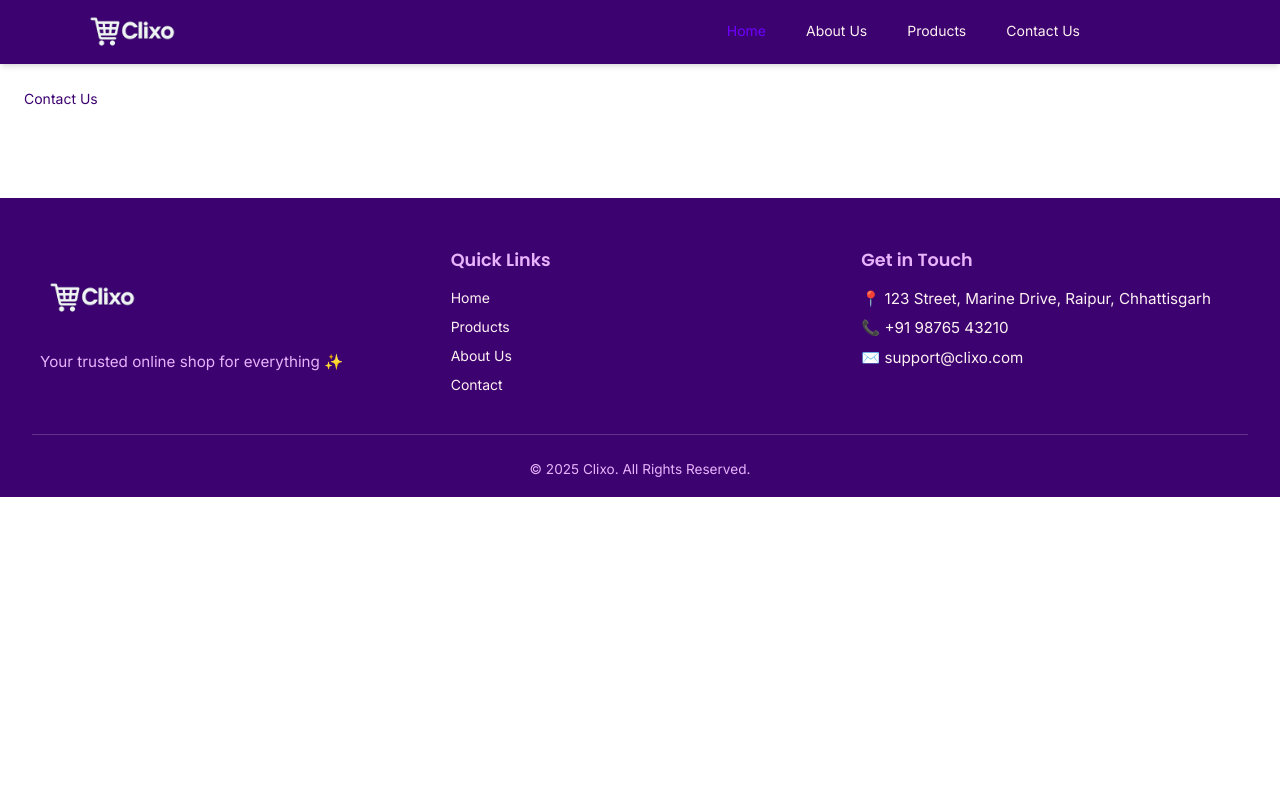
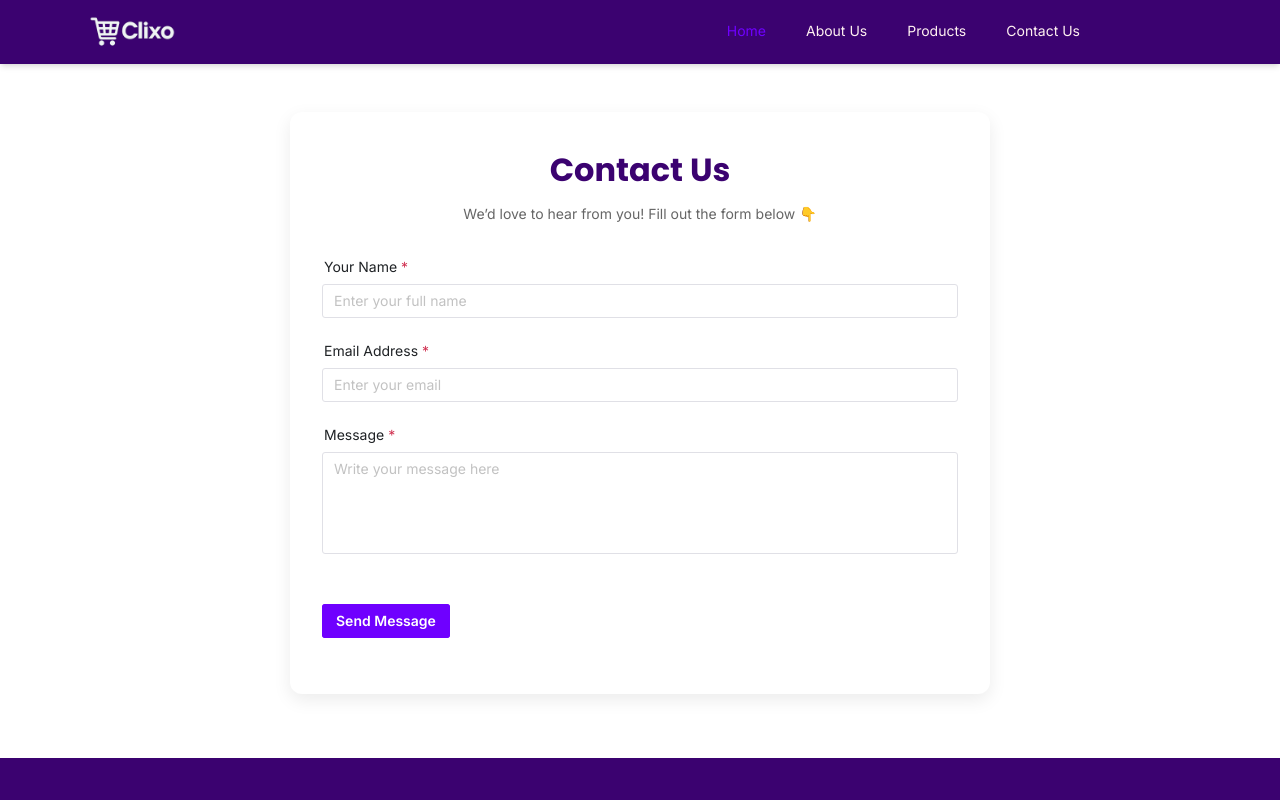
Before and after one commit to Poorab-202/Clixo, a Vue app in the folder client/: page /contact in a window 1280 px wide. Shown: the top 800 px of the page. Built offline with nearby package versions, Linux system fonts and the light colour scheme; some icons are missing.

Commit message:
made contact page

```diff
--- a/client/package.json
+++ b/client/package.json
@@ -13,7 +13,8 @@
     "axios": "^1.12.2",
     "pinia": "^3.0.3",
     "vue": "^3.5.21",
-    "vue-router": "^4.5.1"
+    "vue-router": "^4.5.1",
+    "vue-toastification": "^2.0.0-rc.5"
   },
   "devDependencies": {
     "@vicons/antd": "^0.13.0",
--- a/client/src/App.vue
+++ b/client/src/App.vue
@@ -1,5 +1,5 @@
 <script setup>
-import { NConfigProvider } from "naive-ui"
+import { NConfigProvider, NMessageProvider } from "naive-ui"
 import Navbar from "./components/Navbar.vue"
 import Footer from './components/Footer.vue';
 
@@ -33,8 +33,10 @@ const themeOverrides = {
 
 <template>
   <n-config-provider :theme-overrides="themeOverrides">
-    <Navbar />
-    <router-view />
-    <Footer></Footer>
+    <n-message-provider>
+      <Navbar />
+      <router-view />
+      <Footer></Footer>
+    </n-message-provider>
   </n-config-provider>
 </template>
--- a/client/src/pages/Contact.vue
+++ b/client/src/pages/Contact.vue
@@ -1,3 +1,124 @@
 <template>
-    <div class="p-6">Contact Us</div>
+  <div class="contact-page">
+    <h1 class="title">Contact Us</h1>
+    <p class="subtitle">We’d love to hear from you! Fill out the form below 👇</p>
+
+    <n-form
+      ref="formRef"
+      :model="form"
+      :rules="rules"
+      label-placement="top"
+      class="contact-form"
+    >
+      <!-- Name -->
+      <n-form-item label="Your Name" path="name">
+        <n-input v-model:value="form.name" placeholder="Enter your full name" />
+      </n-form-item>
+
+      <!-- Email -->
+      <n-form-item label="Email Address" path="email">
+        <n-input v-model:value="form.email" placeholder="Enter your email" />
+      </n-form-item>
+
+      <!-- Message -->
+      <n-form-item label="Message" path="message">
+        <n-input
+          v-model:value="form.message"
+          type="textarea"
+          placeholder="Write your message here"
+          :autosize="{ minRows: 4 }"
+        />
+      </n-form-item>
+
+      <!-- Submit Button -->
+      <n-form-item>
+        <n-button type="primary" @click="handleSubmit" :loading="loading">
+          Send Message
+        </n-button>
+      </n-form-item>
+    </n-form>
+  </div>
 </template>
+
+<script setup>
+import { ref } from "vue"
+import {
+  NForm,
+  NFormItem,
+  NInput,
+  NButton,
+  useMessage
+} from "naive-ui"
+
+const formRef = ref(null)
+const loading = ref(false)
+const message = useMessage()
+
+const form = ref({
+  name: "",
+  email: "",
+  message: ""
+})
+
+const rules = {
+  name: {
+    required: true,
+    message: "Please enter your name",
+    trigger: "blur"
+  },
+  email: {
+    required: true,
+    message: "Please enter your email",
+    trigger: ["blur", "input"]
+  },
+  message: {
+    required: true,
+    message: "Please enter your message",
+    trigger: "blur"
+  }
+}
+
+function handleSubmit() {
+  formRef.value?.validate((errors) => {
+    if (!errors) {
+      loading.value = true
+      setTimeout(() => {
+        loading.value = false
+        message.success("Message sent successfully! We’ll get back to you soon.")
+        form.value = { name: "", email: "", message: "" }
+      }, 1200)
+    } else {
+      message.error("Please fill all required fields correctly.")
+    }
+  })
+}
+</script>
+
+<style scoped>
+.contact-page {
+  max-width: 700px;
+  margin: 3rem auto;
+  padding: 2rem;
+  background: #ffffff;
+  border-radius: 12px;
+  box-shadow: 0 6px 18px rgba(0, 0, 0, 0.08);
+}
+
+.title {
+  font-size: 2rem;
+  font-weight: 700;
+  color: #3B0270; /* Dark Purple */
+  text-align: center;
+  margin-bottom: 0.5rem;
+}
+
+.subtitle {
+  text-align: center;
+  color: #666;
+  margin-bottom: 2rem;
+}
+
+.contact-form {
+  margin-top: 1rem;
+}
+</style>
```
Also changed, not shown: 1 other file (tests, documents, lock files or other folders).
